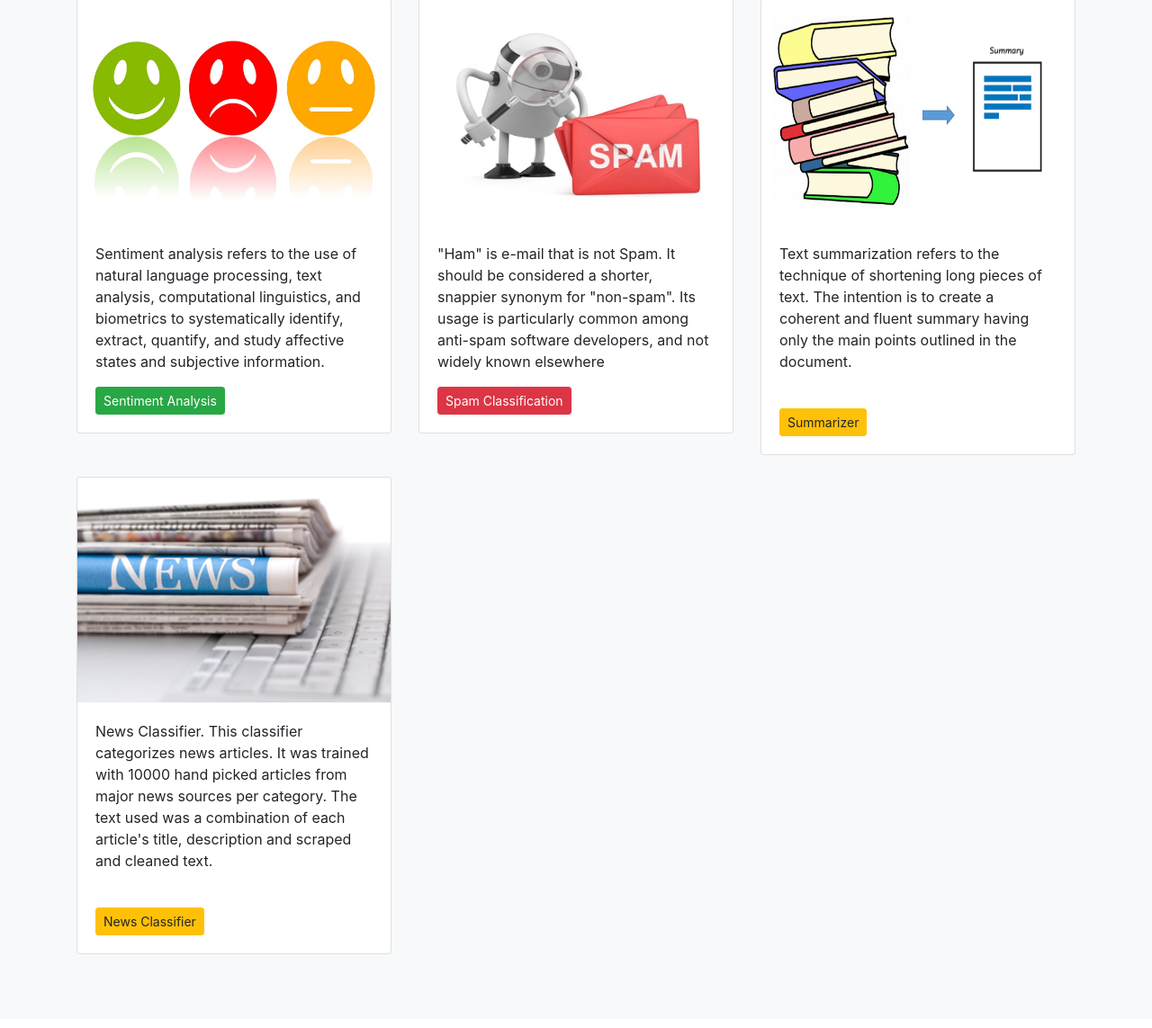
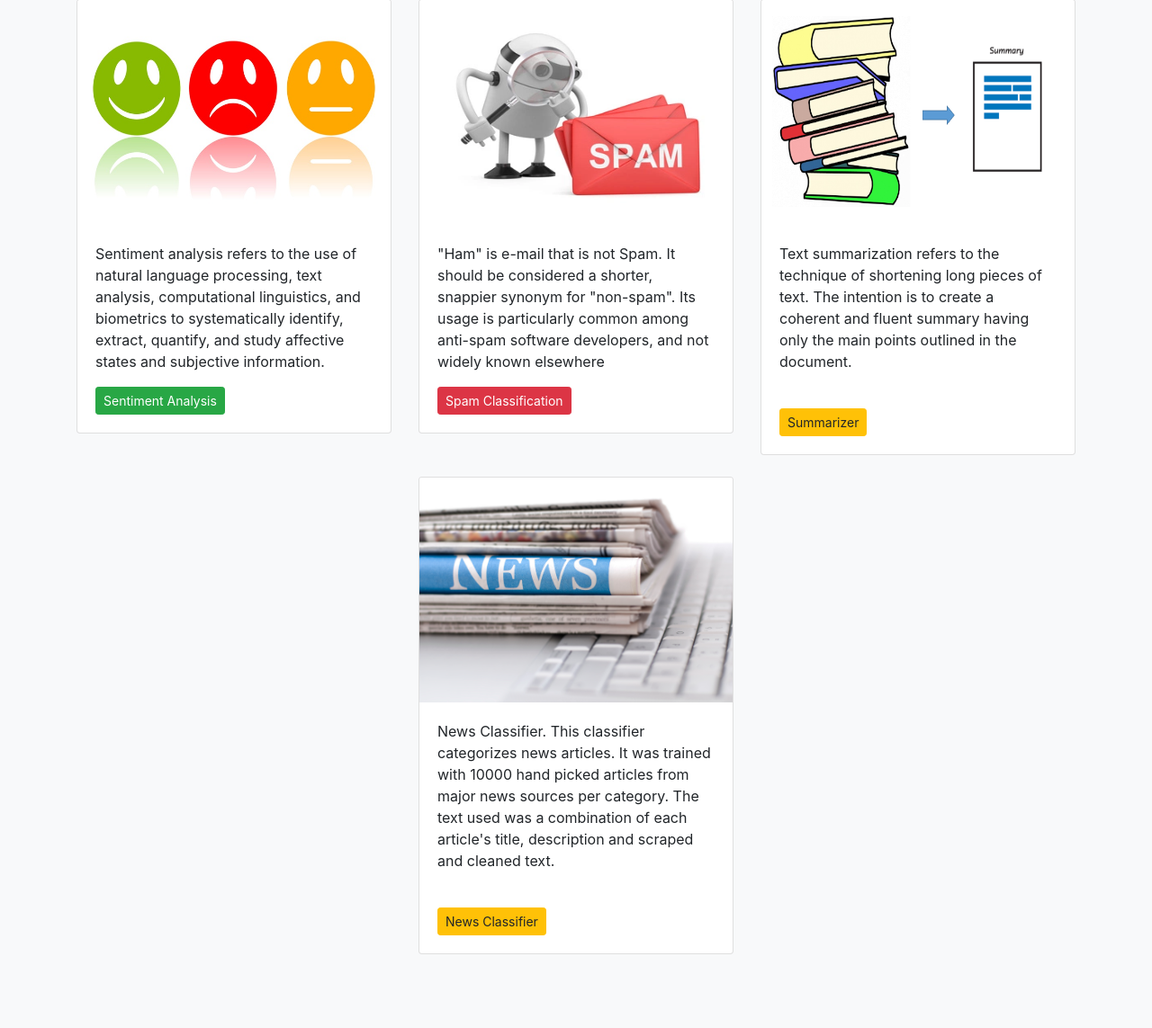
Before and after one commit to shubhamjain31/NLP_Project, a Django app: page / in a window 1280 px wide. Shown: the part 386-1529 px from the top of the page at 90% size. Before the commit the page ends 1447 px from the top, so only its background shows below. Run offline with Django 3.2, Linux system fonts and the light colour scheme; parts of the project's set-up code (start-up, migrations or seed data) failed here and were passed over; some libraries are stand-ins or nearby versions.

Commit message:
New Changes

```diff
--- a/App/SentimentAnalyzer.py
+++ b/App/SentimentAnalyzer.py
@@ -7,7 +7,7 @@ from nltk.sentiment.vader import SentimentIntensityAnalyzer
 from nltk.stem import WordNetLemmatizer
 from nltk.tokenize import word_tokenize
 
-text = open('App/read.txt', encoding='utf-8').read()
+text = open('App/Files/read.txt', encoding='utf-8').read()
 lower_case = text.lower()
 cleaned_text = lower_case.translate(str.maketrans('', '', string.punctuation))
 
@@ -27,7 +27,7 @@ for word in final_words:
     lemma_words.append(word)
 
 emotion_list = []
-with open('App/emotions.txt', 'r') as file:
+with open('App/Files/emotions.txt', 'r') as file:
     for line in file:
         clear_line = line.replace("\n", '').replace(",", '').replace("'", '').strip()
         word, emotion = clear_line.split(':')
--- a/App/SpamAnalyzer.py
+++ b/App/SpamAnalyzer.py
@@ -3,7 +3,7 @@ from sklearn.feature_extraction.text import CountVectorizer
 from sklearn.naive_bayes import MultinomialNB
 from sklearn.model_selection import train_test_split
 
-df = pd.read_csv('App/Spam.csv')
+df = pd.read_csv('App/Files/Spam.csv')
 df.rename(columns={"v1":"labels","v2":"messages"},inplace=True)
 df.drop(['Unnamed: 2','Unnamed: 3','Unnamed: 4'],axis=1,inplace=True)
 df['label'] = df['labels'].map({'ham':0,'spam':1})
--- a/App/templates/index.html
+++ b/App/templates/index.html
@@ -2,7 +2,15 @@
 {% load static %}
 
 {% block title%} NLP Project{% endblock %}
-{% block css %}{% endblock %}
+{% block css %}
+<style type="text/css">
+#card {
+        margin: 0 auto;
+        float: none;
+        margin-bottom: 10px;
+}
+</style>
+{% endblock %}
 
 
 {% block body %}
@@ -67,7 +75,7 @@
               </div>
             </div>
 
-            <div class="col-md-4">
+            <div class="col-md-4 center" id="card">
               <div class="card mb-4 box-shadow">
                 <img class="card-img-top" src="{% static 'images/news.jpg' %}" alt="Card image cap" style="height: 250px;">
                 <div class="card-body">
```
Also changed, not shown: App/Files/Sentiment.csv (renamed from App/Sentiment.csv), App/Files/Spam.csv (renamed from App/Spam.csv), App/Files/emotions.txt (renamed from App/emotions.txt), App/Files/read.txt (renamed from App/read.txt).
